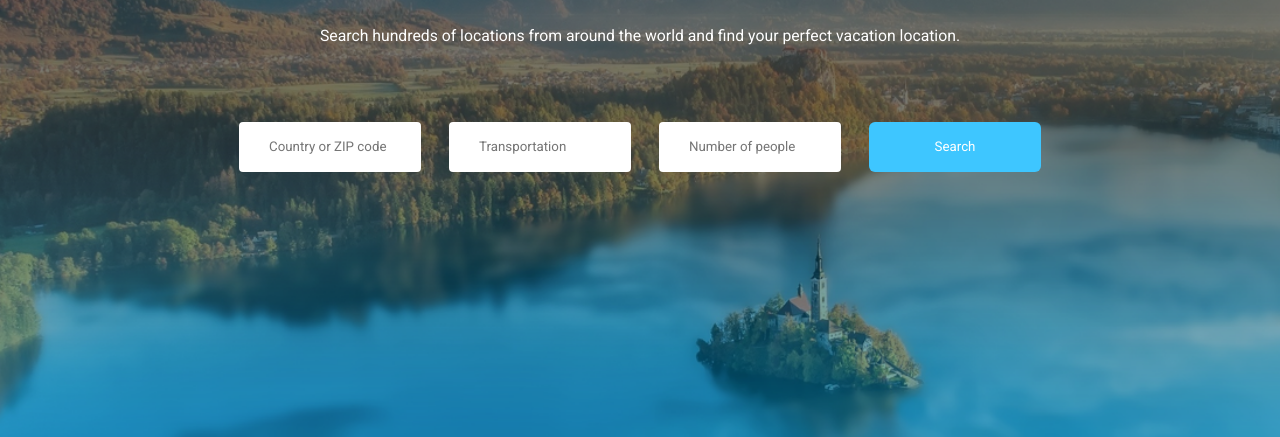
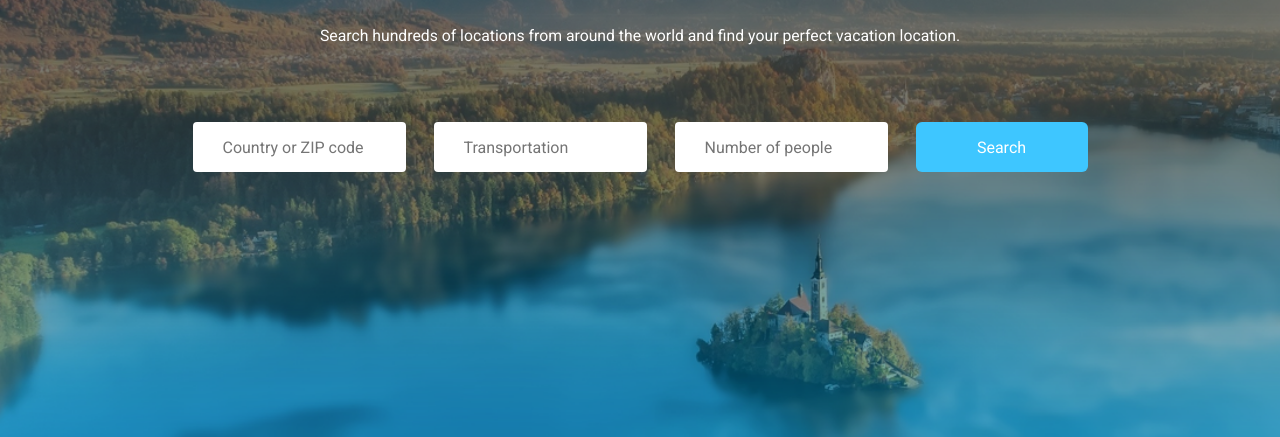
Before and after one commit to Nataly2110/takeMeNew, a plain HTML site: page index.html in a window 1280 px wide. Shown: the part 363-800 px from the top of the page. Drawn offline with Linux system fonts and the light colour scheme.

Commit message:
mixin input, button>font-size:16px

```diff
--- a/scss/style.scss
+++ b/scss/style.scss
@@ -16,6 +16,7 @@ $maxWidthContainer: 1210px;
    background-color: #ffffff;
    border-radius: 4px;
    line-height: 1.2;
+   font-size: 16px;
    padding-left: 30px;
    color: #b7b7b7;
    text-align: left;
@@ -30,6 +31,7 @@ $maxWidthContainer: 1210px;
    padding: 0;
    line-height: 1.2;
    color: #ffffff;
+   font-size: 16px;
    &:hover {
       cursor: pointer;
       color: #3ec6ff;
@@ -47,6 +49,7 @@ $maxWidthContainer: 1210px;
    padding: 0;
    line-height: 1.2;
    color: #ffffff;
+   font-size: 16px;
    &:hover {
       cursor: pointer;
       color: #3ec6ff;
```
Also changed, not shown: css/style.css.
